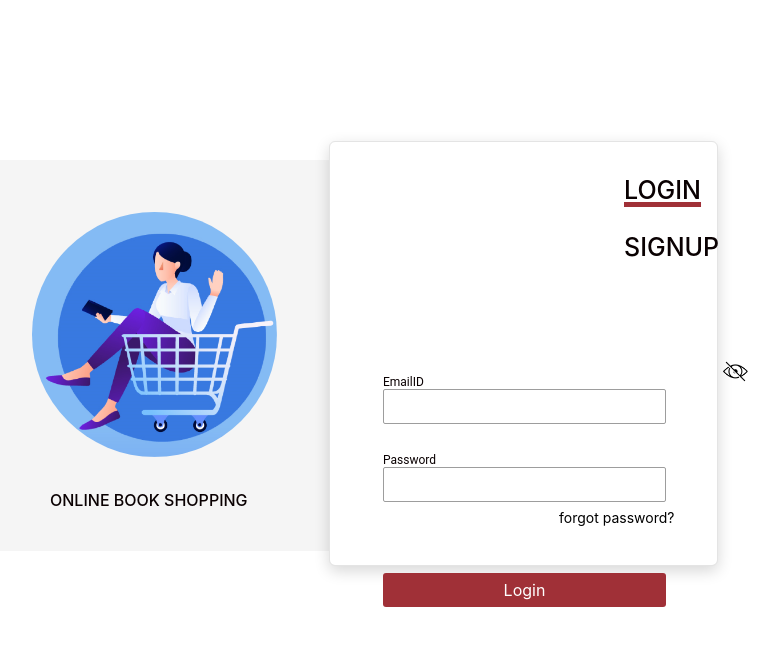
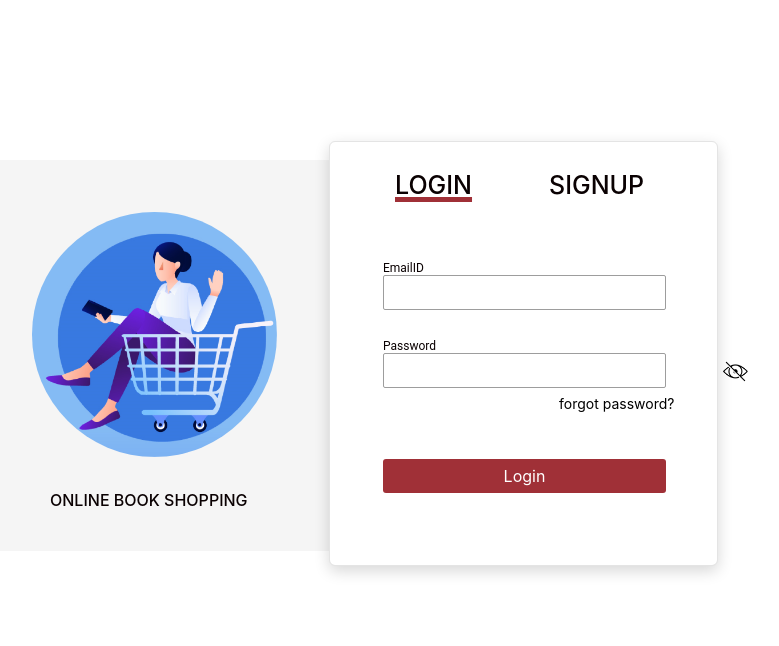
Before and after one commit to Sanchita-12345/Bookstore-Frontend, a Vue app: page /login in a window 1280 px wide. Shown: the top 646 px of the page, without its empty margins (321-1100 px from the left). Built offline with nearby package versions, Linux system fonts and the light colour scheme; no server answers; the HTML template or start-up script is replaced by a standard one.

Commit message:
add : styles added for login page

```diff
--- a/src/Styles/Login.scss
+++ b/src/Styles/Login.scss
@@ -148,7 +148,7 @@ h5{
     margin-top: 40px;
     border: none;
 }
-a {
+.forgot-password a {
     margin-left: 224px;
 	color: $black;
     font-size: 14px;
@@ -165,3 +165,8 @@ a {
     text-decoration-thickness: 5px;
     border-radius: 4px;
 }
+
+router-link{
+    font-size: 22px;
+    text-decoration: none;
+}
```
